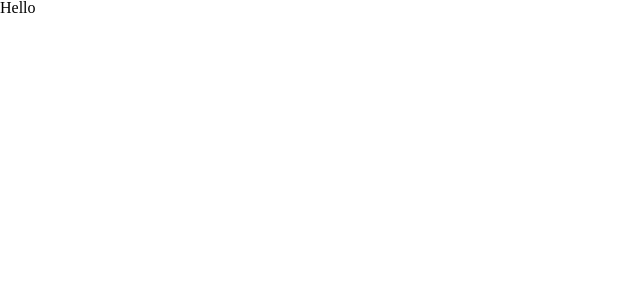
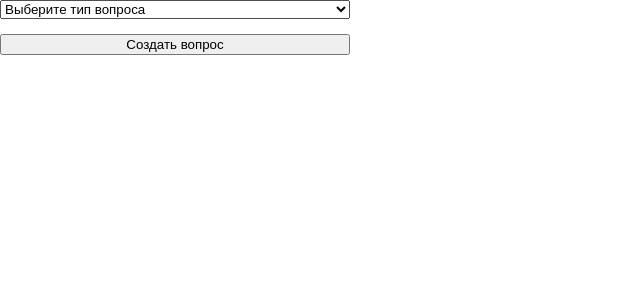
Before and after one commit to puerchik/madsoft_test, a React (Vite) app: page / in a window 1280 px wide. Shown: the top 300 px of the page, without its empty margins (0-640 px from the left). Built offline with nearby package versions, Linux system fonts and the light colour scheme.

Commit message:
feat: add QuestionCreationForm component

```diff
--- /dev/null
+++ b/declaration.d.ts
@@ -0,0 +1,4 @@
+declare module '*.scss' {
+  const content: Record<string, string>
+  export default content
+}
--- a/package.json
+++ b/package.json
@@ -11,7 +11,8 @@
   },
   "dependencies": {
     "react": "^18.3.1",
-    "react-dom": "^18.3.1"
+    "react-dom": "^18.3.1",
+    "react-hook-form": "^7.53.0"
   },
   "devDependencies": {
     "@eslint/js": "^9.11.1",
--- a/src/app/App.tsx
+++ b/src/app/App.tsx
@@ -1,5 +1,6 @@
+import { QuestionCreationForm } from '@/components/questionCreationForm'
 import '@/styles/index.scss'
 
 export const App = () => {
-  return <p>Hello</p>
+  return <QuestionCreationForm />
 }
--- /dev/null
+++ b/src/components/questionCreationForm/QuestionCreationForm.tsx
@@ -0,0 +1,106 @@
+import { ChangeEvent, useState } from 'react'
+import { SubmitHandler, useForm } from 'react-hook-form'
+
+import s from './questionCreationForm.module.scss'
+
+type QuestionType = '' | 'single' | 'multiply' | 'short' | 'detailed'
+
+type QuestionForm = {
+  type: QuestionType
+  options: string[]
+  correctAnswer: string[]
+  question: string
+}
+
+export const QuestionCreationForm = () => {
+  const [questionType, setQuestionType] = useState<QuestionType>('')
+  const [options, setOptions] = useState<string[]>([])
+  const [optionsQuantity, setOptionsQuantity] = useState(0)
+
+  const { register, handleSubmit, reset } = useForm<QuestionForm>({
+    defaultValues: {
+      options: [],
+      type: '',
+      correctAnswer: [],
+      question: '',
+    },
+  })
+
+  const changeQuestionTypeHandler = (e: ChangeEvent<HTMLSelectElement>) => {
+    setQuestionType(e.currentTarget.value as QuestionType)
+    setOptionsQuantity(0)
+    setOptions([])
+  }
+
+  const changeOptionsQuantityHandler = (e: ChangeEvent<HTMLInputElement>) => {
+    const quantity = +e.currentTarget.value
+    setOptionsQuantity(quantity)
+    setOptions(Array(quantity).fill(''))
+  }
+
+  const changeOptionHandler = (e: ChangeEvent<HTMLInputElement>, i: number) => {
+    const newOptions = [...options]
+    newOptions[i] = e.currentTarget.value
+    setOptions(newOptions)
+  }
+
+  const onSubmitHandler: SubmitHandler<QuestionForm> = data => {
+    console.log(data)
+    setOptionsQuantity(0)
+    setOptions([])
+    reset()
+  }
+
+  return (
+    <form className={s.form} onSubmit={handleSubmit(onSubmitHandler)}>
+      <select {...register('type')} onChange={changeQuestionTypeHandler}>
+        <option value="">Выберите тип вопроса</option>
+        <option value="single">выбор одного варианта</option>
+        <option value="multiply">выбор нескольких вариантов</option>
+        <option value="short">короткий ответ</option>
+        <option value="detailed">развернутый ответ</option>
+      </select>
+      {questionType !== '' && (
+        <input {...register('question')} type="text" placeholder="Введите вопрос" />
+      )}
+      {(questionType === 'single' || questionType === 'multiply') && (
+        <div>
+          <div>
+            <label htmlFor="optionsQuantity">Введите количество вариантов ответа</label>
+            <input
+              onChange={changeOptionsQuantityHandler}
+              type="number"
+              placeholder="Введите количество вариантов ответа"
+              value={optionsQuantity}
+              id="optionsQuantity"
+            />
+          </div>
+
+          {options.map((_, i) => (
+            <input
+              {...register(`options.${i}`)}
+              onChange={e => changeOptionHandler(e, i)}
+              type="text"
+              key={i}
+              placeholder="Введите вариант ответа"
+            />
+          ))}
+          {options.length > 1 && (
+            <select multiple={questionType === 'multiply'} {...register('correctAnswer')}>
+              <option value="">Select the correct answer</option>
+              {options.map((el, i) => (
+                <option key={i} value={el}>
+                  {el}
+                </option>
+              ))}
+            </select>
+          )}
+        </div>
+      )}
+      {(questionType === 'short' || questionType === 'detailed') && (
+        <input {...register('correctAnswer')} type="text" placeholder="Введите ответ" />
+      )}
+      <button type="submit">Создать вопрос</button>
+    </form>
+  )
+}
--- /dev/null
+++ b/src/components/questionCreationForm/index.ts
@@ -0,0 +1 @@
+export * from './QuestionCreationForm'
--- /dev/null
+++ b/src/components/questionCreationForm/questionCreationForm.module.scss
@@ -0,0 +1,7 @@
+.form {
+  display: flex;
+  flex-direction: column;
+  gap: 15px;
+
+  width: 350px;
+}
--- a/src/main.tsx
+++ b/src/main.tsx
@@ -1,6 +1,8 @@
 import { StrictMode } from 'react'
 import { createRoot } from 'react-dom/client'
+
 import { App } from '@/app/App'
+
 const container = document.getElementById('root')!
 const root = createRoot(container)
 
```
Also changed, not shown: 1 other file (tests, documents, lock files or other folders).
